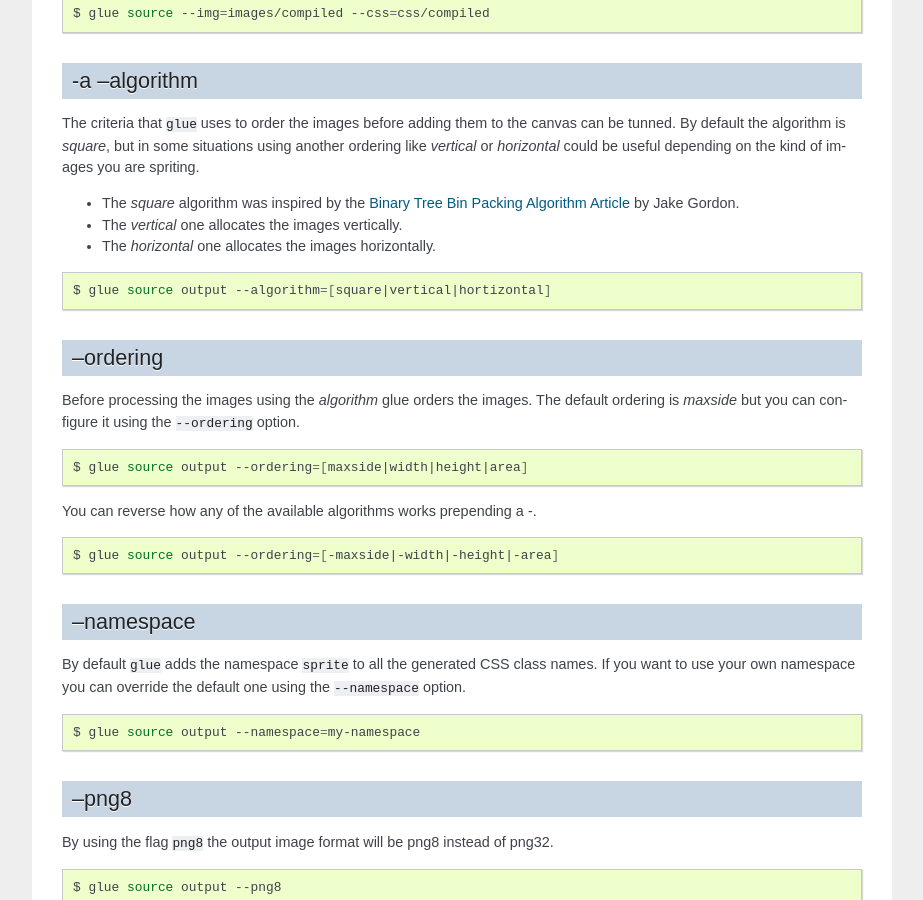
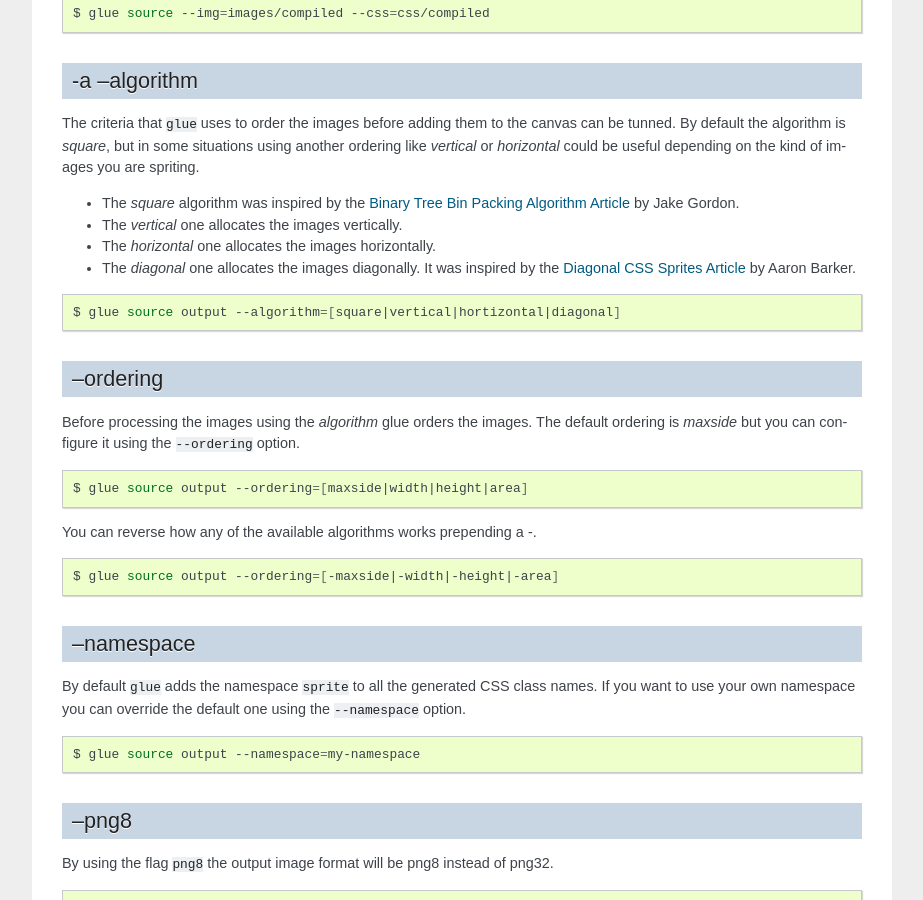
Before and after one commit to jorgebastida/glue, a Sphinx documentation site: the page built from docs/options.rst, in a window 1280 px wide and 900 px high, scrolled down 2159 px. Shown: the whole window, without its empty margins (198-1121 px from the left). Built offline with Sphinx 7.4.7, drawn with Linux system fonts in a browser that asks for light colours; the version number is read from the project's files by our own code.

Commit message:
Add documentation for the new diagonal algorithm

```diff
--- a/docs/changelog.rst
+++ b/docs/changelog.rst
@@ -3,7 +3,7 @@ Changelog
 
 0.2
 ^^^^^
-* New ordering algorithms square, horizontal and vertical.
+* New ordering algorithms square, horizontal, vertical and diagonal.
 * New command line argument ``--ordering``.
 * Old algorithms maxside, width, height and area are now orderings.
 * Glue now ignore folders that start with a '.'
--- a/docs/options.rst
+++ b/docs/options.rst
@@ -104,10 +104,11 @@ The criteria that ``glue`` uses to order the images before adding them to the ca
 * The `square` algorithm was inspired by the `Binary Tree Bin Packing Algorithm Article <http://codeincomplete.com/posts/2011/5/7/bin_packing/>`_ by Jake Gordon.
 * The `vertical` one allocates the images vertically.
 * The `horizontal` one allocates the images horizontally.
+* The `diagonal` one allocates the images diagonally. It was inspired by the `Diagonal CSS Sprites Article <http://www.aaronbarker.net/2010/07/diagonal-sprites/>`_ by Aaron Barker.
 
 .. code-block:: bash
 
-    $ glue source output --algorithm=[square|vertical|hortizontal]
+    $ glue source output --algorithm=[square|vertical|hortizontal|diagonal]
 
 
 --ordering
```
